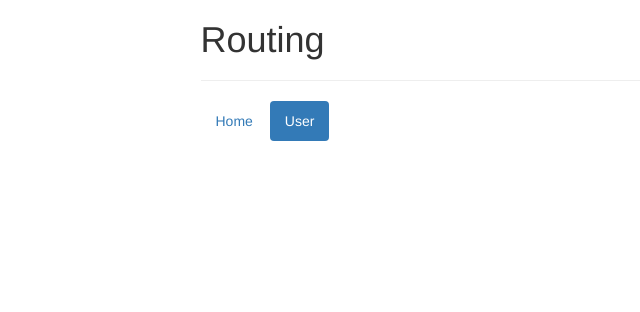
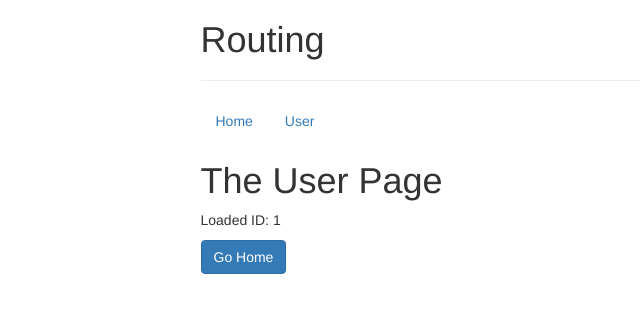
Before and after one commit to leila100/vue-router-app, a Vue app: page /user/1 in a window 1280 px wide. Shown: the top 312 px of the page, without its empty margins (162-802 px from the left). Built offline with nearby package versions, Linux system fonts and the light colour scheme.

Commit message:
Fetch and use route parameters

```diff
--- a/src/components/Header.vue
+++ b/src/components/Header.vue
@@ -1,7 +1,7 @@
 <template>
   <ul class="nav nav-pills">
     <router-link to="/" tag="li" active-class="active" exact><a>Home</a></router-link>
-    <router-link to="/user" tag="li" active-class="active"><a>User</a></router-link>
+    <router-link to="/user/10" tag="li" active-class="active"><a>User</a></router-link>
   </ul>
 </template>
 
--- a/src/components/user/User.vue
+++ b/src/components/user/User.vue
@@ -1,12 +1,18 @@
 <template>
   <div>
     <h1>The User Page</h1>
+    <p>Loaded ID: {{ userId }}</p>
     <button @click="navigateToHome" class="btn btn-primary">Go Home</button>
   </div>
 </template>
 
 <script>
 export default {
+  data() {
+    return {
+      userId: this.$route.params.id,
+    };
+  },
   methods: {
     navigateToHome() {
       this.$router.push("/");
--- a/src/routes.js
+++ b/src/routes.js
@@ -3,5 +3,5 @@ import Home from "./components/Home.vue";
 
 export const routes = [
   { path: "", component: Home },
-  { path: "/user", component: User },
+  { path: "/user/:id", component: User },
 ];
```
